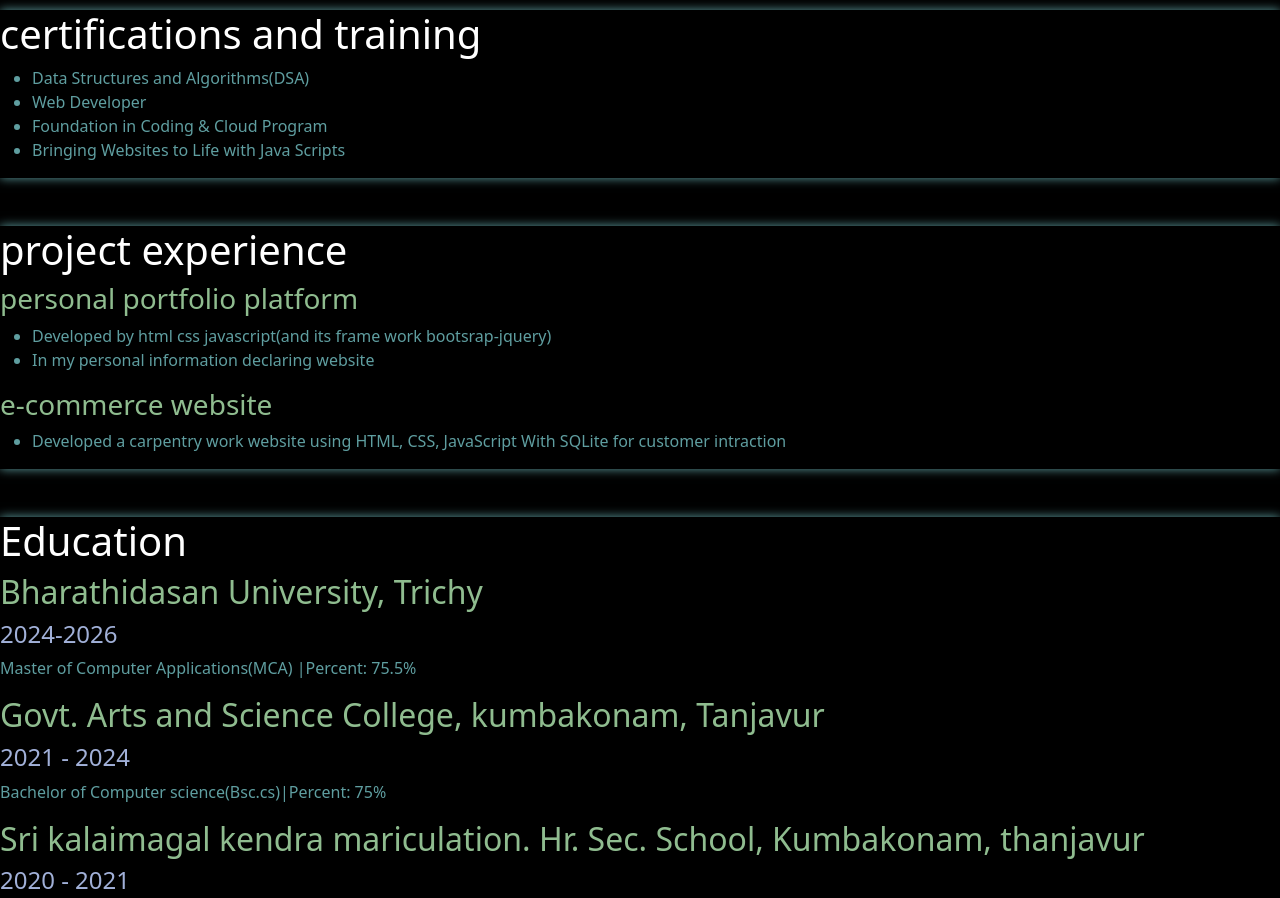
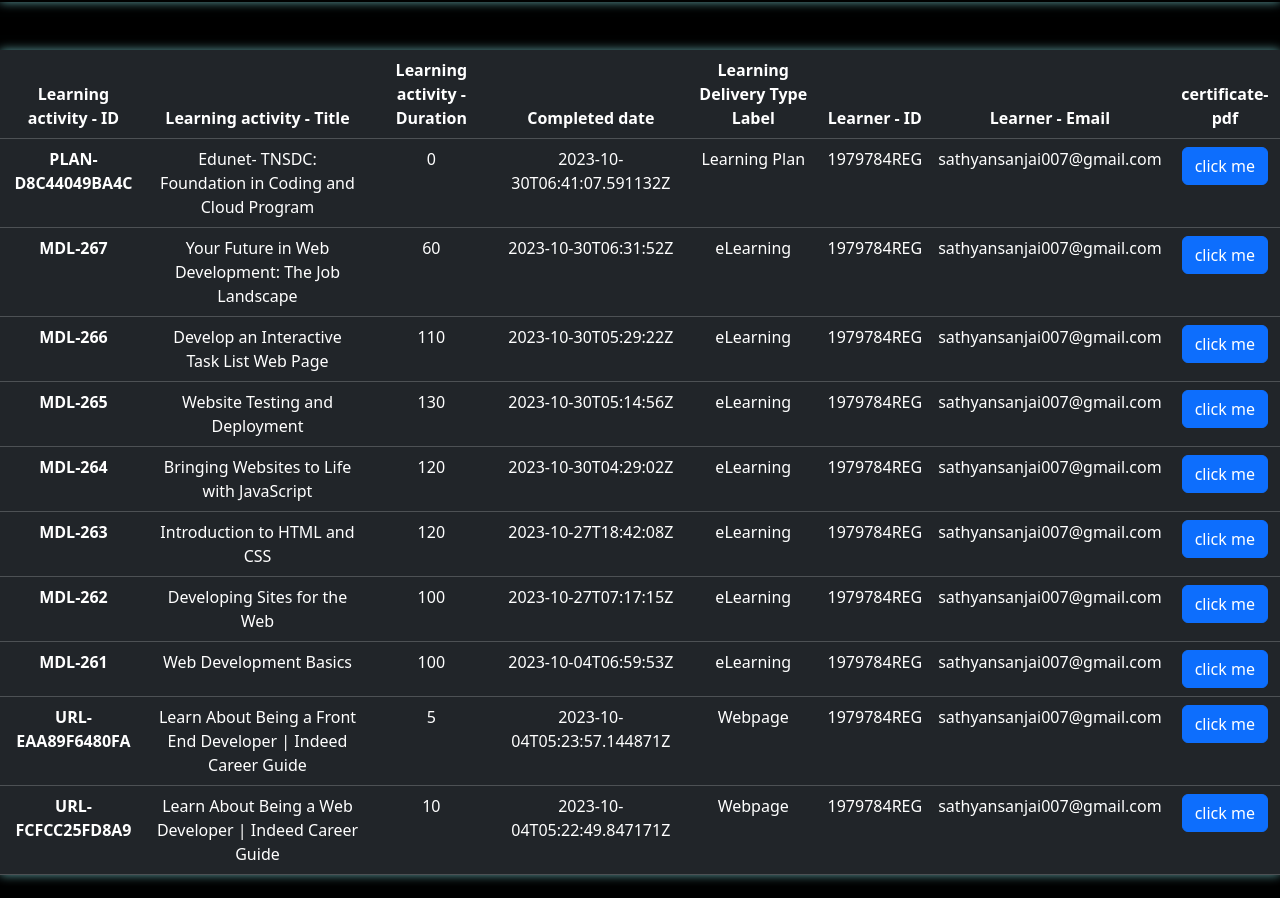
Before and after one commit to Sathyansanjai/portfolio, a plain HTML site: page index2.html in a window 1280 px wide. Shown: the part 420-1318 px from the top of the page. Drawn offline with nearby package versions, Linux system fonts and the light colour scheme.

Commit message:
table created

```diff
--- a/index2.html
+++ b/index2.html
@@ -17,8 +17,8 @@
       integrity="sha384-0pUGZvbkm6XF6gxjEnlmuGrJXVbNuzT9qBBavbLwCsOGabYfZo0T0to5eqruptLy"
       crossorigin="anonymous"></script>
 <div class=" whole">
-    <div class="navg bg-primary"><h1 class="display1">ABOUT...</h1>
-    <a href="index.html"><BUtton class="btn btn-danger"><<-HOME</BUtton></a></div>
+    <div class="navg bg-primary"><h1 class=" mt-5 display1">ABOUT...</h1>
+    <a href="index.html"><BUtton class="btn btn-success m-5 ss"><<-HOME</BUtton></a></div>
     <div class="ski mt-5">
     <h1>skills</h1>
     <ul>
@@ -31,15 +31,201 @@
         <li>Frame works:bootsrap,react,flask</li>
     </ul>
 </div>
-<div class="mt-5 cer">
-    <h1>certifications and training</h1>
-    <ul>
-        <li>Data Structures and Algorithms(DSA)</li>
-        <li>Web Developer</li>
-        <li>Foundation in Coding &amp; Cloud Program</li>
-        <li>Bringing Websites to Life with Java Scripts</li>
-    </ul>
-
+<div class="mt-5 cer  ">
+    <table class="table table-dark table-hover text-center">
+        <thead >
+          <tr>
+            <th scope="col" >Learning activity - ID
+            </th>
+            <th scope="col">Learning activity - Title
+            </th>
+            <th scope="col">Learning activity - Duration
+            </th>
+            <th scope="col">Completed date
+            </th>
+            <th scope="col">Learning Delivery Type Label
+             </th>
+            <th scope="col">Learner - ID
+            </th>
+            <th scope="col">Learner - Email
+             </th>
+             <th scope="col">certificate-pdf
+            </th>
+          </tr>
+        </thead>
+        <tbody>
+          <tr>
+            <th scope="row">PLAN-D8C44049BA4C
+            </th>
+            <td>Edunet- TNSDC: Foundation in Coding and Cloud Program
+            </td>
+            <td>0
+            </td>
+            <td>2023-10-30T06:41:07.591132Z
+            </td>
+            <td>Learning Plan
+            </td>
+            <td>1979784REG
+            </td>
+            <td>sathyansanjai007@gmail.com
+            </td>
+           <td><a href="ibm certificate/SkillsBuild1.pdf" target="_blank" class="btn btn-primary">click me</a></td>
+          </tr>
+          <tr>
+            <th scope="row">MDL-267
+            </th>
+            <td>Your Future in Web Development: The Job Landscape
+            </td>
+            <td>60
+            </td>
+            <td>2023-10-30T06:31:52Z
+            </td>
+            <td>eLearning
+            </td>
+            <td>1979784REG
+            </td>
+            <td>sathyansanjai007@gmail.com
+            </td>
+            <td><a href="ibm certificate/softskill 2.pdf" class="btn btn-primary">click me</a></td>
+          </tr>
+          <tr>
+            <th scope="row">MDL-266
+            </th>
+            <td>Develop an Interactive Task List Web Page
+            </td>
+            <td>110
+            </td>
+            <td>2023-10-30T05:29:22Z
+            </td>
+            <td>eLearning
+            </td>
+            <td>1979784REG
+            </td>
+            <td>sathyansanjai007@gmail.com
+            </td>
+            <td><a href="ibm certificate/softskill 3.pdf "class="btn btn-primary">click me</a></td>
+          </tr>
+          <tr>
+            <th scope="row">MDL-265
+            </th>
+            <td>Website Testing and Deployment
+            </td>
+            <td>130
+            </td>
+            <td>2023-10-30T05:14:56Z
+            </td>
+            <td>eLearning
+            </td>
+            <td>1979784REG
+            </td>
+            <td>sathyansanjai007@gmail.com
+            </td>
+            <td><a href="ibm certificate/SkillsBuild (4).pdf" class="btn btn-primary">click me</a></td>
+          </tr>
+          <tr>
+            <th scope="row">MDL-264
+            </th>
+            <td>Bringing Websites to Life with JavaScript
+            </td>
+            <td>120
+            </td>
+            <td>2023-10-30T04:29:02Z
+            </td>
+            <td>eLearning
+            </td>
+            <td>1979784REG
+            </td>
+            <td>sathyansanjai007@gmail.com
+            </td>
+            <td><a href="ibm certificate/SkillsBuild (5).pdf" class="btn btn-primary">click me</a></td>
+          </tr>
+          <tr>
+            <th scope="row">MDL-263
+            </th>
+            <td>Introduction to HTML and CSS
+            </td>
+            <td>120
+            </td>
+            <td>2023-10-27T18:42:08Z
+            </td>
+            <td>eLearning
+            </td>
+            <td>1979784REG
+            </td>
+            <td>sathyansanjai007@gmail.com
+            </td>
+            <td><a href="ibm certificate/SkillsBuild (6).pdf" class="btn btn-primary">click me</a></td>
+          </tr>
+          <tr>
+            <th scope="row">MDL-262
+            </th>
+            <td>Developing Sites for the Web
+            </td>
+            <td>100
+            </td>
+            <td>2023-10-27T07:17:15Z
+            </td>
+            <td>eLearning
+            </td>
+            <td>1979784REG
+            </td>
+            <td>sathyansanjai007@gmail.com
+            </td>
+            <td><a href="ibm certificate/SkillsBuild (7).pdf" class="btn  btn-primary">click me</a></td>
+          </tr>
+          <tr>
+            <th scope="row">MDL-261
+            </th>
+            <td>Web Development Basics
+            </td>
+            <td>100
+            </td>
+            <td>2023-10-04T06:59:53Z
+            </td>
+            <td>eLearning
+            </td>
+            <td>1979784REG
+            </td>
+            <td>sathyansanjai007@gmail.com
+            </td>
+            <td><a href="ibm certificate/SkillsBuild (8).pdf" class="btn btn-primary">click me</a></td>
+          </tr>
+          <tr>
+            <th scope="row">URL-EAA89F6480FA
+            </th>
+            <td>Learn About Being a Front End Developer | Indeed Career Guide
+            </td>
+            <td>5
+            </td>
+            <td>2023-10-04T05:23:57.144871Z
+            </td>
+            <td>Webpage
+            </td>
+            <td>1979784REG
+            </td>
+            <td>sathyansanjai007@gmail.com
+            </td>
+            <td><a href="ibm certificate/SkillsBuild (9).pdf" class="btn btn-primary">click me</a></td>
+          </tr>
+          <tr>
+            <th scope="row">URL-FCFCC25FD8A9
+            </th>
+            <td>Learn About Being a Web Developer | Indeed Career Guide
+            </td>
+            <td>10
+            </td>
+            <td>2023-10-04T05:22:49.847171Z
+            </td>
+            <td>Webpage
+            </td>
+            <td>1979784REG
+            </td>
+            <td>sathyansanjai007@gmail.com
+            </td>
+            <td><a href="ibm certificate/SkillsBuild (10).pdf" class="btn btn-primary">click me</a></td>
+          </tr>
+        </tbody>
+      </table>
 </div>
 <div class="mt-5 pro">
     <h1>project experience</h1>
@@ -66,4 +252,7 @@
 <h4>2020 - 2021</h4>
 <p>HSC |Perecent: 80%</p>
 </div>
+<div class="mt-5">
+    <h1>contack</h1>
 </div>
+</div>
--- a/style.css
+++ b/style.css
@@ -162,13 +162,17 @@ color: darkseagreen;
   box-shadow: 0 0 40px cadetblue;
 }
 .cer{
-  margin-top: 50px;
-  display: flex;
-  justify-content: center;
   background: inherit;
   box-shadow: 0 0 10px cadetblue;
-  flex-direction: column;
 }
 .cer:hover{
   box-shadow: 0 0 40px cadetblue;
 }
+.navg{
+
+  display: flex;
+  justify-content: space-around;
+}
+.ss:hover{
+  box-shadow: 0 0 20px rgb(12, 219, 12);
+}
```
Also changed, not shown: 12 other files.
